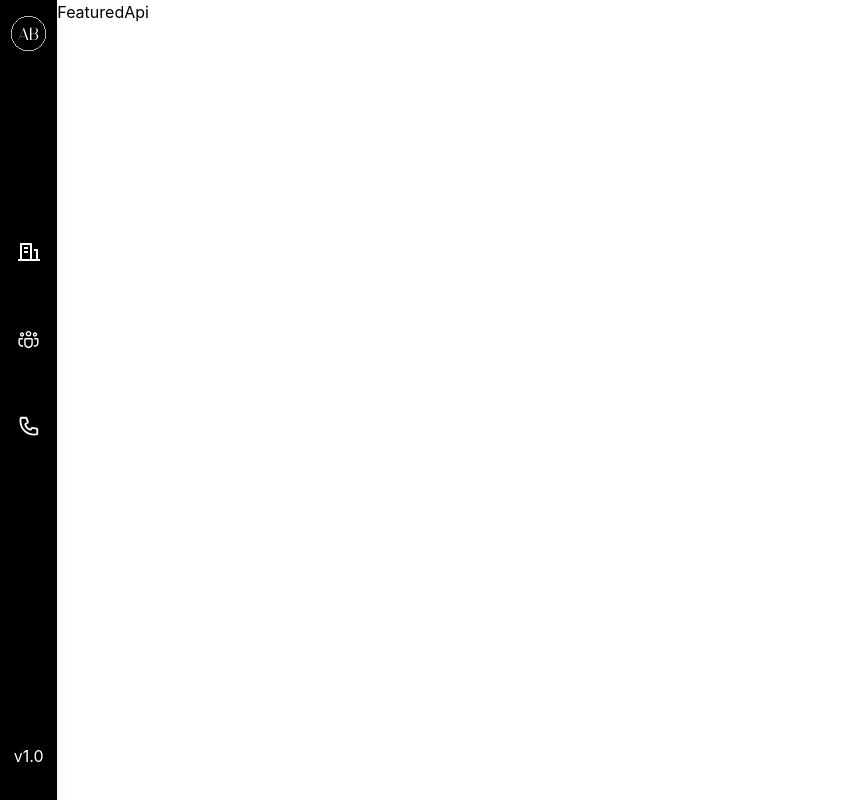
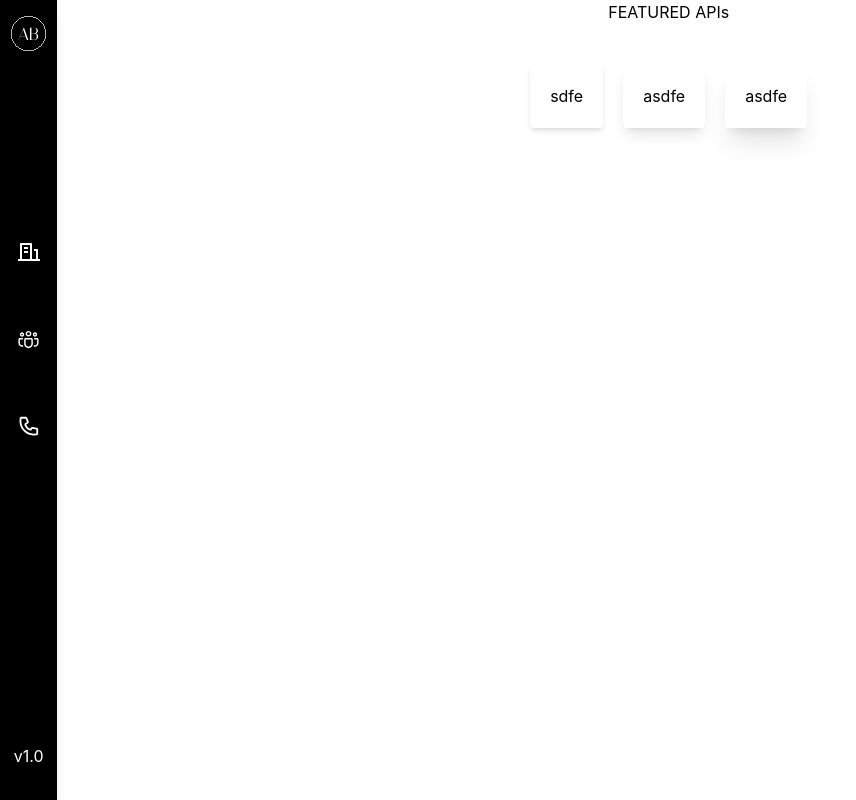
Before and after one commit to cvldz9/WDDM121-API-Proj, a React (Vite) app: page /featured-api in a window 1280 px wide. Shown: the whole page, without its empty margins (0-856 px from the left). Built offline with nearby package versions, Linux system fonts and the light colour scheme.

Commit message:
Added Component styles

```diff
--- a/src/App.jsx
+++ b/src/App.jsx
@@ -33,12 +33,12 @@ function App() {
 						/>
 
 						<Route
-							path="/featured-api"
+							path="/developers"
 							element={<Developers isDarkMode={isDarkMode} />}
 						/>
 
 						<Route
-							path="/featured-api"
+							path="/contact"
 							element={<Contact isDarkMode={isDarkMode} />}
 						/>
 					</Routes>
--- a/src/pages/About.jsx
+++ b/src/pages/About.jsx
@@ -1,11 +1,12 @@
 import "./About.css";
+import GlobeImage from "../assets/globe.svg";
 function About({ isDarkMode }) {
 	return (
 		<>
-			<div className="about-wrap bg-[#444444] flex flex-col items-center gap-[4.375rem] p-10 w-full">
+			<div className="about-wrap flex flex-col items-center justify-center gap-[4.375rem] p-10 w-full">
 				<div className="flex flex-col">
-					<h3 className=" text-p-tomato">Header</h3>
-					<p>this is sentence</p>
+					<h3 className=" uppercase">About Us</h3>
+					<img className="w-[20rem]" src={GlobeImage} alt="" />
 				</div>
 				<div>Box 2</div>
 				<div>Box 3</div>
--- a/src/pages/Contact.jsx
+++ b/src/pages/Contact.jsx
@@ -1,3 +1,4 @@
+import "./Contact.css";
 function Contact({ isDarkMode }) {
 	return (
 		<>
--- a/src/pages/Developers.jsx
+++ b/src/pages/Developers.jsx
@@ -1,3 +1,4 @@
+import "./Developers.css";
 function Developers({ isDarkMode }) {
 	return (
 		<>
--- a/src/pages/FeaturedApi.jsx
+++ b/src/pages/FeaturedApi.jsx
@@ -1,7 +1,15 @@
+import "./FeaturedApi.css";
 function FeaturedApi({ isDarkMode }) {
 	return (
 		<>
-			<div>FeaturedApi</div>
+			<div className="w-full flex flex-col gap-10 items-center">
+				<h2>FEATURED APIs</h2>
+				<div className="flex gap-5">
+					<div className="shadow-md p-5 rounded">sdfe</div>
+					<div className="shadow-lg p-5 rounded">asdfe</div>
+					<div className="shadow-xl p-5 rounded">asdfe</div>
+				</div>
+			</div>
 		</>
 	);
 }
```
Also changed, not shown: src/pages/Contact.css (added), src/pages/Developers.css (added), src/pages/FeaturedApi.css (added), 1 other file (tests, documents, lock files or other folders).
